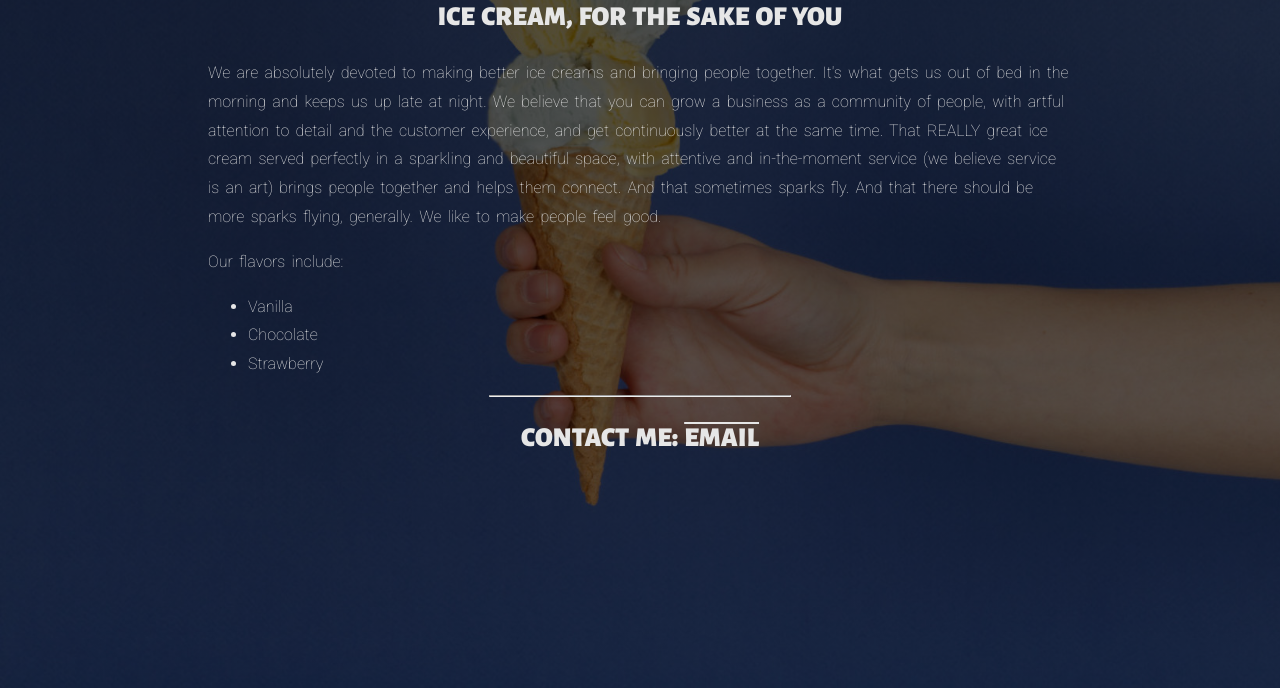
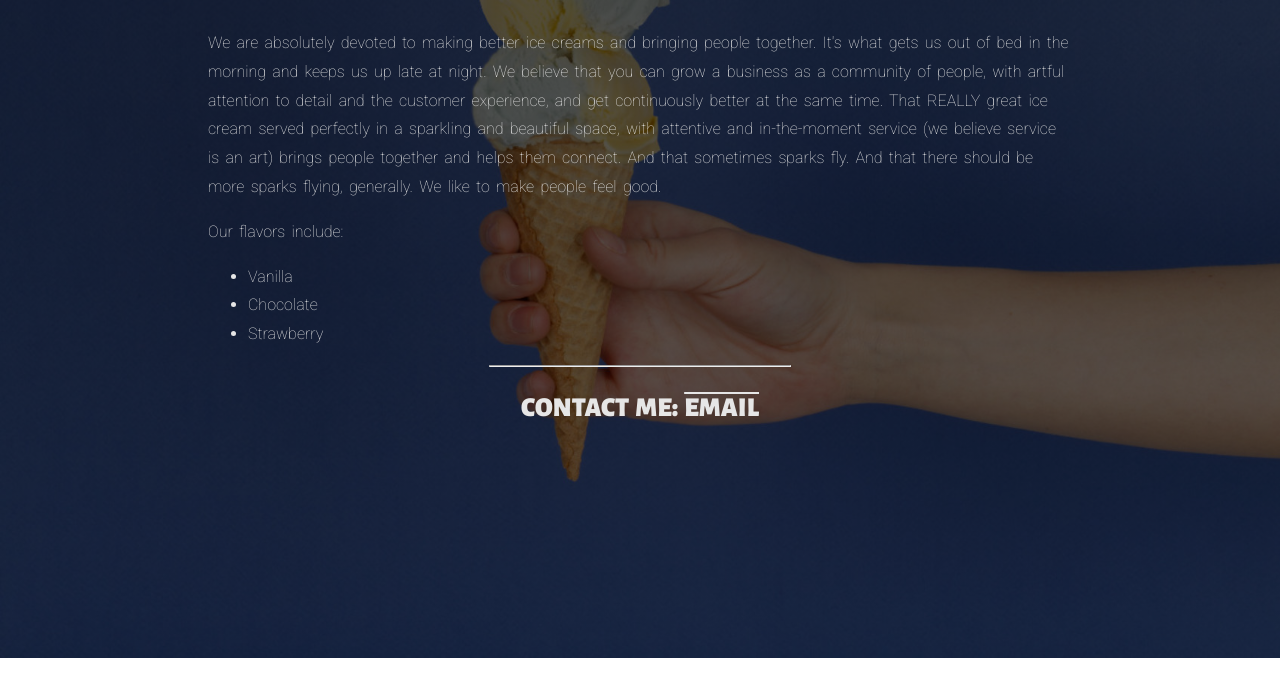
Before and after one commit to elegris2/elegris2.github.io, a plain HTML site: page unit_4/index.html in a window 1280 px wide. Shown: the part 248-936 px from the top of the page. After the commit the page ends 906 px from the top, so only its background shows below. Drawn offline with Linux system fonts and the light colour scheme; a web font is replaced by a local one.

Commit message:
reduce padding on top

```diff
--- a/unit_4/css/main.css
+++ b/unit_4/css/main.css
@@ -8,7 +8,7 @@ body {
 	font-family: Roboto, Helvetica;
 	line-height: 1.8em;
 	word-spacing: 0.15em;
-	padding: 150px 200px 200px 200px;
+	padding: 120px 200px 200px 200px;
 }
 
 p, li, #contact {
```
